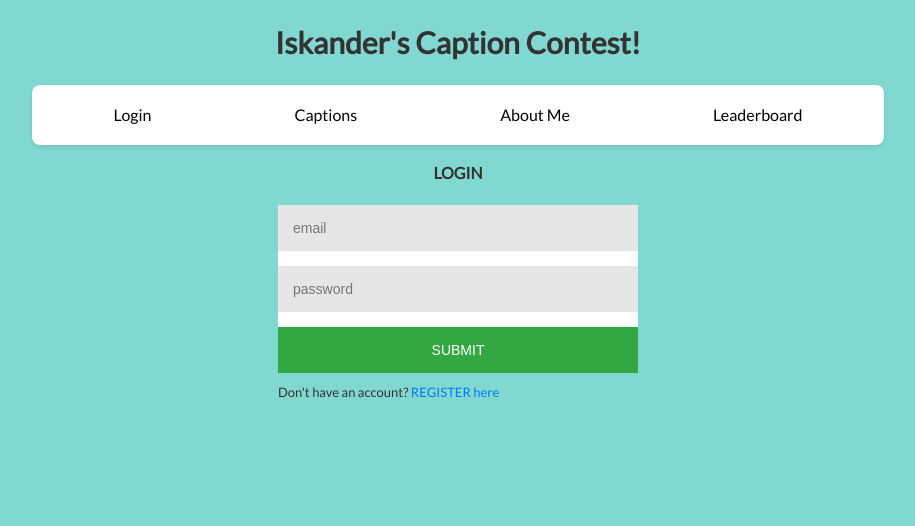
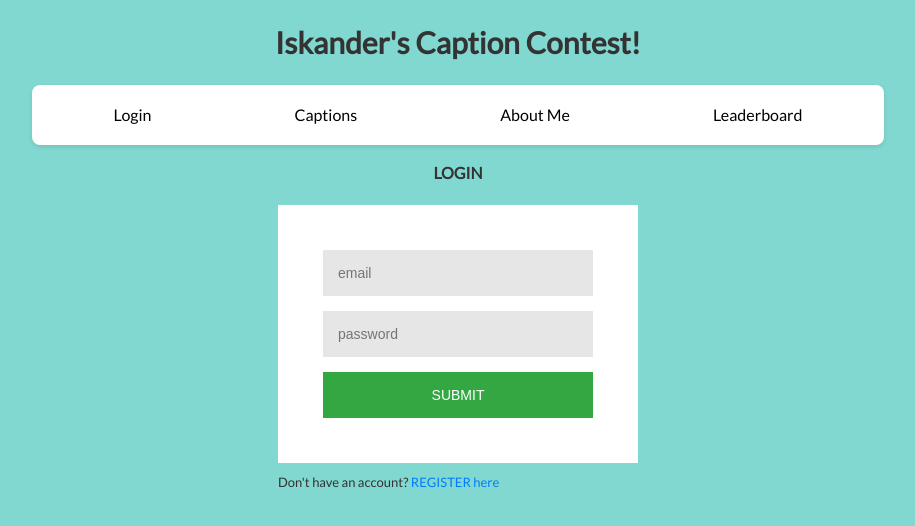
Before and after one commit to iskander-kapkayev/CC_Web_React, a React (Vite) app: page / in a window 1280 px wide. Both pictures are taken after a click on the item "Login". Shown: the top 526 px of the page, without its empty margins (182-1097 px from the left). Built offline with nearby package versions, Linux system fonts and the light colour scheme.

Commit message:
fixed padding/margins for form container

```diff
--- a/src/styles/App.css
+++ b/src/styles/App.css
@@ -25,10 +25,6 @@ h2 {
   font-family: Lato, sans-serif;
   text-align: left;
   font-size: 16px;
-}
-
-ol il {
-  padding-left: 2rem;
 }
 
 .aboutmecontainer {
@@ -375,6 +371,7 @@ below starts styling for the sign up page
   background: #FFFFFF;
   max-width: 360px;
   margin: 0 auto 0;
+  padding: 45px;
   text-align: center;
 }
 
```
